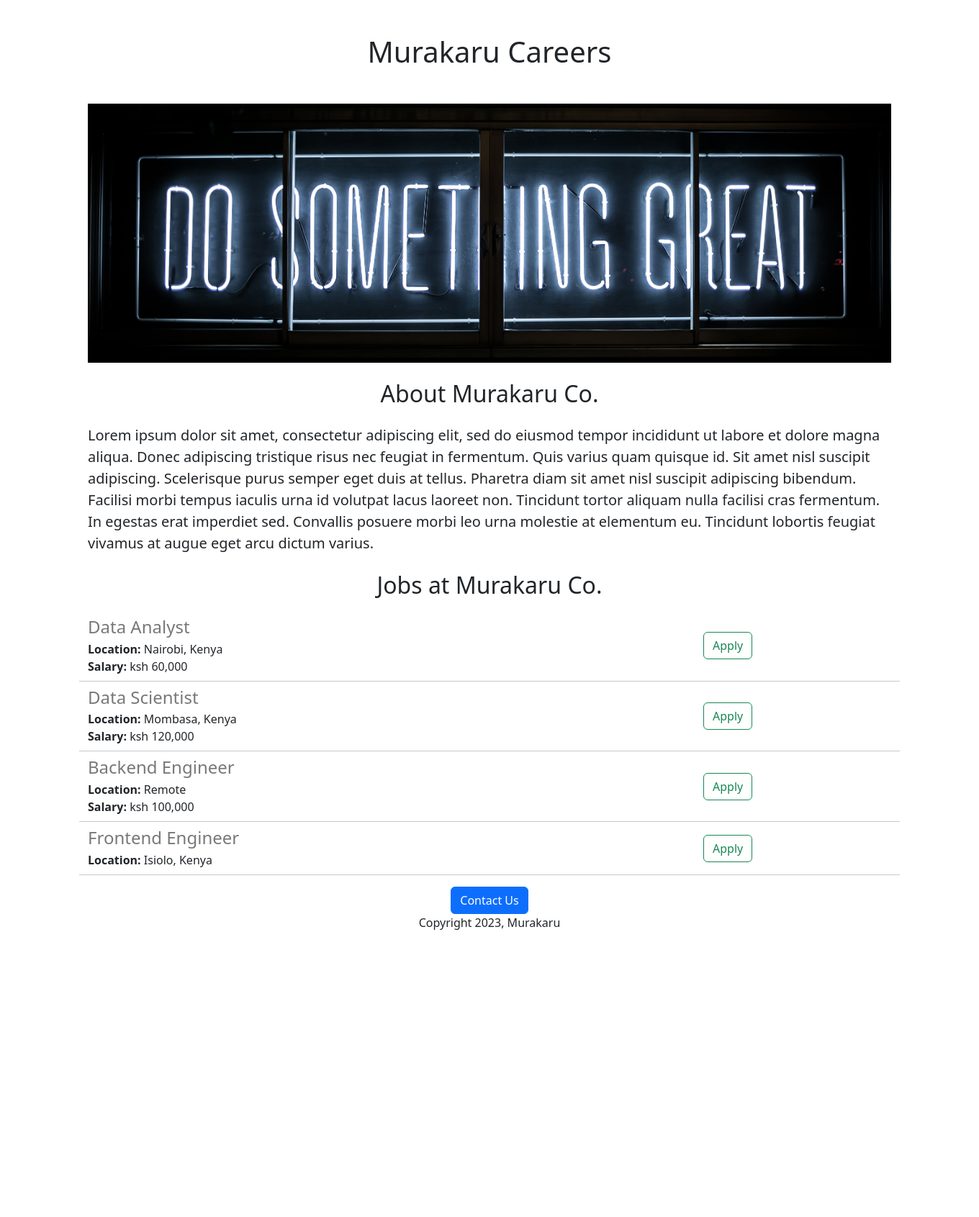
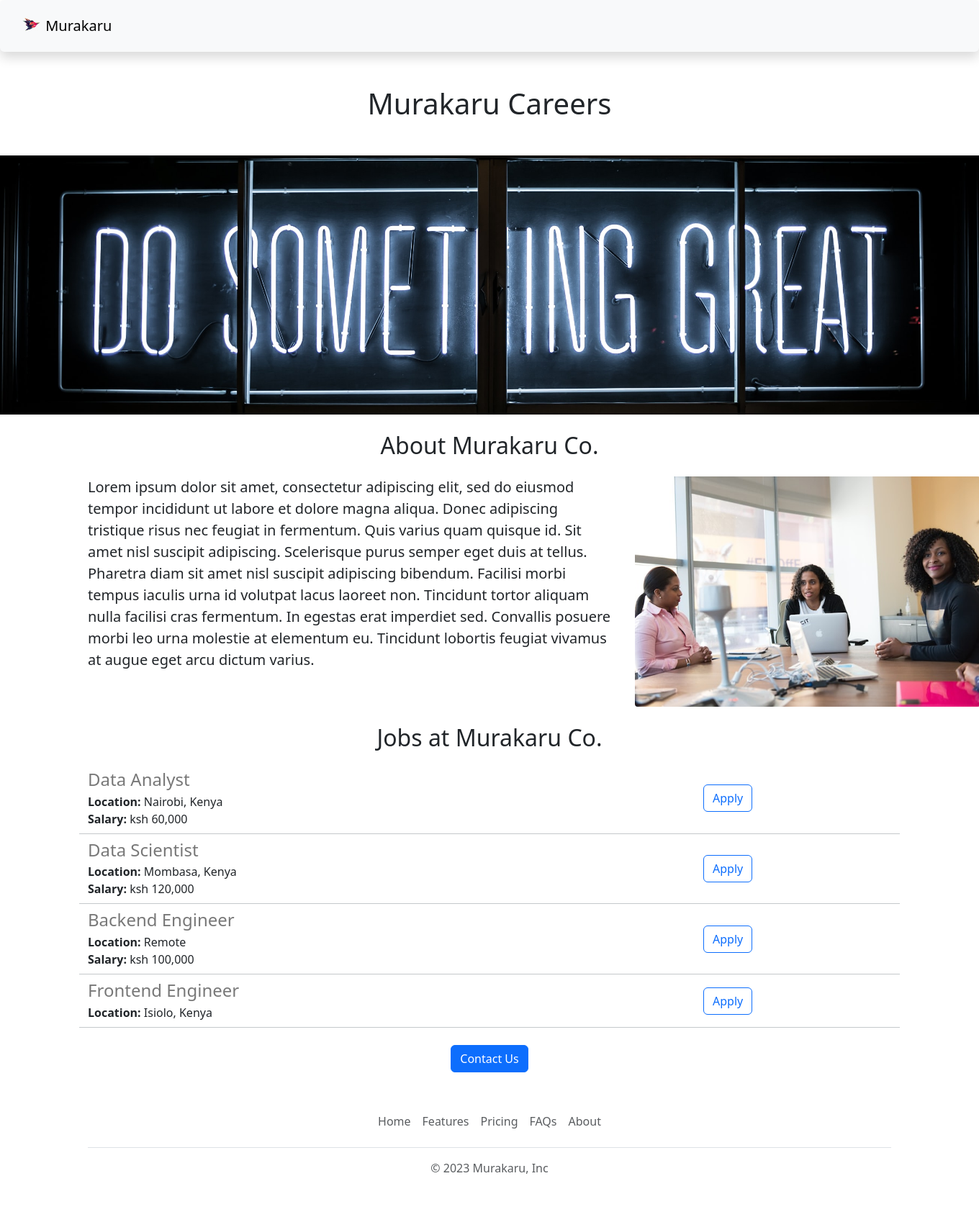
Before and after one commit to G-MURAKARU/flask-careers-website-v2, a Flask app: page / in a window 1360 px wide. Shown: the whole page at 72% size. Before the commit the page ends 1292 px from the top, so only its background shows below. Run offline with Flask 2, Linux system fonts and the light colour scheme.

Commit message:
functional and aesthetic improvements

```diff
--- /dev/null
+++ b/templates/footer.html
@@ -0,0 +1,14 @@
+<div class="container">
+  <footer class="py-3 my-4">
+    <ul class="nav justify-content-center border-bottom pb-3 mb-3">
+      <li class="nav-item"><a href="#" class="nav-link px-2 text-muted">Home</a></li>
+      <li class="nav-item"><a href="#" class="nav-link px-2 text-muted">Features</a></li>
+      <li class="nav-item"><a href="#" class="nav-link px-2 text-muted">Pricing</a></li>
+      <li class="nav-item"><a href="#" class="nav-link px-2 text-muted">FAQs</a></li>
+      <li class="nav-item"><a href="#" class="nav-link px-2 text-muted">About</a></li>
+    </ul>
+    <p class="text-center text-muted">&copy; 2023 Murakaru, Inc</p>
+  </footer>
+</div>
+
+<div class="b-example-divider"></div>
--- a/templates/home.html
+++ b/templates/home.html
@@ -15,11 +15,21 @@
 		</style>
 	</head>
 	<body>
+		{% include 'nav.html' %}
+		<div>
+			<h1 class='container text-center my-5'>Murakaru Careers</h1>
+		</div>
+		<img id='banner' class='img-fluid' src='/static/banner.jpg'>
 		<div class='container'>
-			<h1 class='text-center my-5'>Murakaru Careers</h1>
-			<img id='banner' class='img-fluid' src='/static/banner.jpg'>
 			<h2 class='text-center my-4'>About Murakaru Co.</h2>
+			<div class='row' style='mb-3'>
+				<div class='col-md-8'>
 			<p class='lead'>Lorem ipsum dolor sit amet, consectetur adipiscing elit, sed do eiusmod tempor incididunt ut labore et dolore magna aliqua. Donec adipiscing tristique risus nec feugiat in fermentum. Quis varius quam quisque id. Sit amet nisl suscipit adipiscing. Scelerisque purus semper eget duis at tellus. Pharetra diam sit amet nisl suscipit adipiscing bibendum. Facilisi morbi tempus iaculis urna id volutpat lacus laoreet non. Tincidunt tortor aliquam nulla facilisi cras fermentum. In egestas erat imperdiet sed. Convallis posuere morbi leo urna molestie at elementum eu. Tincidunt lobortis feugiat vivamus at augue eget arcu dictum varius.</p>
+				</div>
+				<div class='d-none d-md-block col-4'>
+					<img src='/static/work.jpg' style='height:320px; border-radius:4px;'>
+				</div>
+			</div>
 			<h2 class='text-center my-4'>Jobs at Murakaru Co.</h2>
 			<div style='margin-bottom: 16px;'>
 				{% for job in jobs %}
@@ -27,10 +37,9 @@
 				{% endfor %}
 			</div>
 		</div>
-		<div class='text-center'>
-			<button type="button" class="btn btn-primary">Contact Us</button>
-			<p>Copyright 2023, Murakaru</p>
+		<div class='text-center py-2'>
+			<a class="btn btn-primary" href="mailto:info@murakaru.co.ke?subject=Questions%20for%20Murakaru%20Co.&body=Name%3A%20%3Cyour%20name%3E%0D%0AQuestion%3A%20%3Cyour%20question%3E">Contact Us</a>
 		</div>
-		</div>
+		{% include 'footer.html' %}
 	</body>
 </html>
--- a/templates/job_item.html
+++ b/templates/job_item.html
@@ -15,8 +15,8 @@
 		</div>
 	</div>
 	<div class='col-3 align-items-right'>
-		<button type="button" class="btn btn-outline-success">
+		<a href='mailto:info@murakaru.co.ke?subject=Application%20for%20the%20{{job["title"]}}%20Position%20at%20Murakaru%20Co.&body=Name%3A%20%3Cyour%20name%3E%0D%0AResume%20link%3A%20%3Cyour%20resume%20link%3E%0D%0ALinkedIn%20profile%3A%20%3Cyour%20linkedin%20profile%20link%3E' class="btn btn-outline-primary">
 			Apply
-		</button>
+		</a>
 	</div>
 </div>
--- /dev/null
+++ b/templates/nav.html
@@ -0,0 +1,8 @@
+<nav class="navbar bg-body-tertiary shadow p-3 mb-5 bg-body-tertiary rounded sticky-top">
+  <div class="container-fluid">
+    <a class="navbar-brand" href="#">
+      <img src="/static/fav.png" alt="Logo" width="30" height="24" class="d-inline-block align-text-top">
+      Murakaru
+    </a>
+  </div>
+</nav>
```
Also changed, not shown: static/fav.png (added), static/work.jpg (added).
